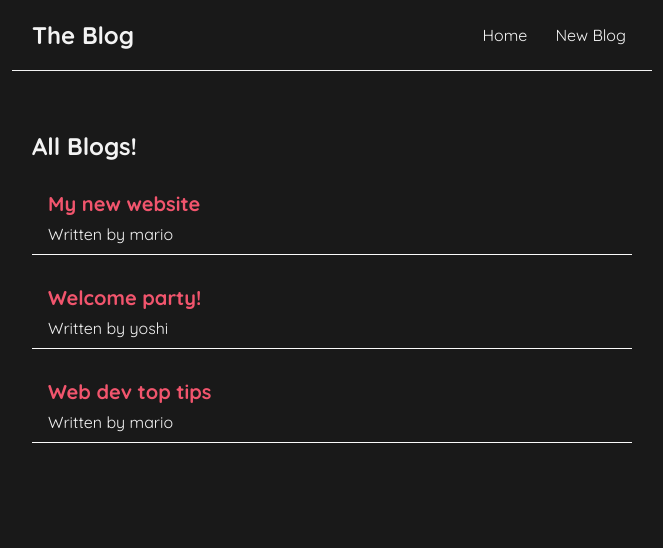
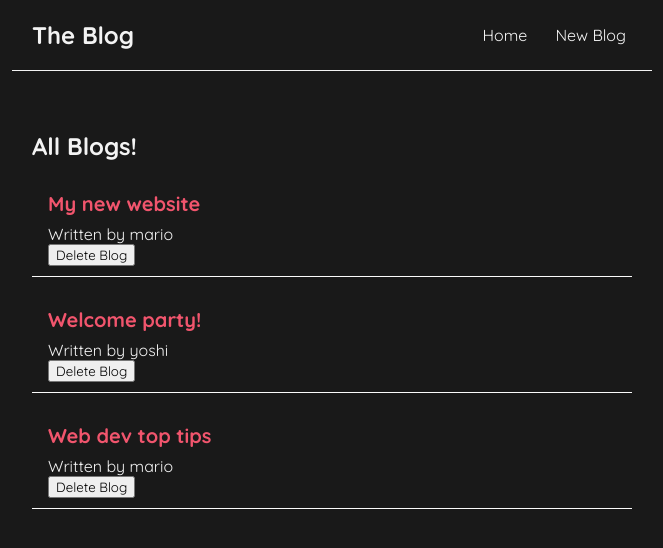
Before and after one commit to sdbxsdb/netn-react, a React (Create React App) app: page / in a window 1280 px wide. Shown: the top 548 px of the page, without its empty margins (308-971 px from the left). Built offline with nearby package versions, Linux system fonts and the light colour scheme.

Commit message:
update part 14

```diff
--- a/src/BlogList.js
+++ b/src/BlogList.js
@@ -1,9 +1,4 @@
-const BlogList = ({blogs, title}) => {
-
-  // Having blogs and title above is the same as below and passing 'props' above
-
-  // const blogs = props.blogs
-  // const title = props.title
+const BlogList = ({blogs, title, handleDelete}) => {
 
 
   return (
@@ -13,6 +8,7 @@ const BlogList = ({blogs, title}) => {
         <div className="blog-preview" key={blog.id}>
           <h2>{blog.title}</h2>
           <p>Written by {blog.author}</p>
+          <button style={{color: 'black'}} onClick={() => handleDelete(blog.id)}>Delete Blog</button>
         </div>
       ))}
     </div>
```
